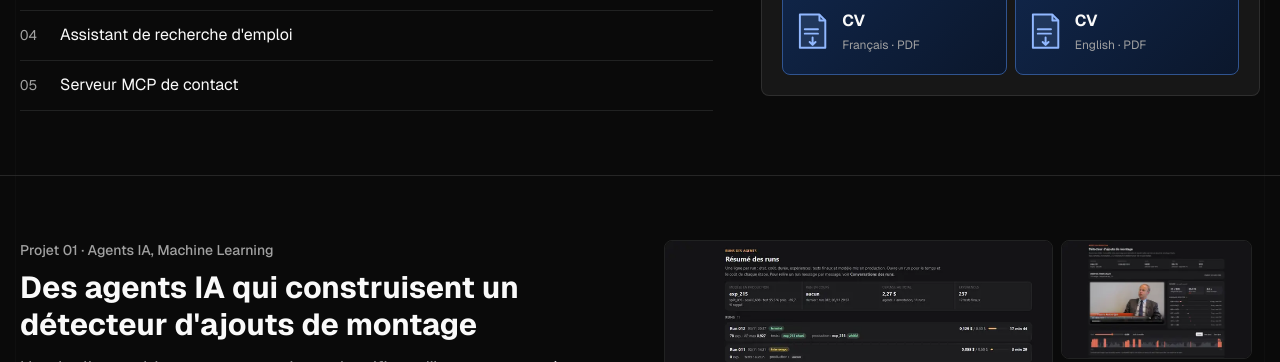
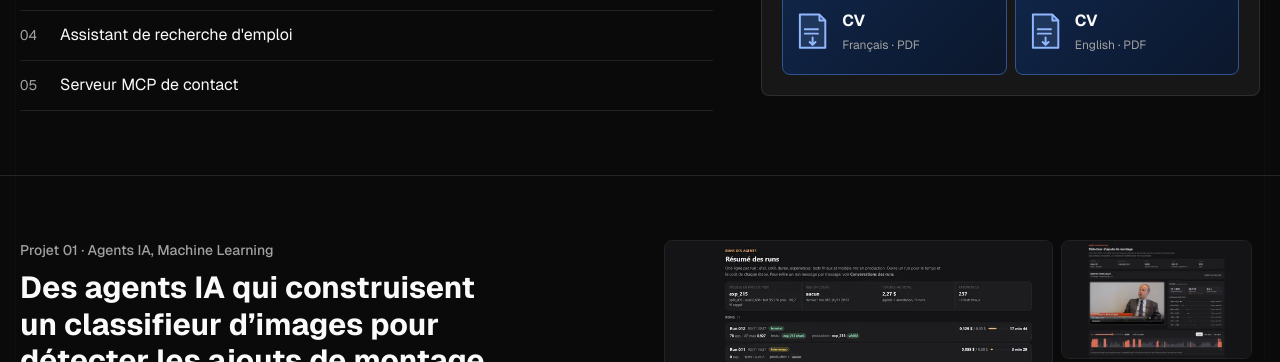
Before and after one commit to tangmomb/portfolio_ia, a plain HTML site: page index.html in a window 1280 px wide. Shown: the part 423-785 px from the top of the page. Drawn offline with Linux system fonts and the light colour scheme.

Commit message:
Préciser le titre du projet agents

```diff
--- a/index.html
+++ b/index.html
@@ -192,7 +192,8 @@
             <div class="project-text">
               <p class="eyebrow">Projet 01 · Agents IA, Machine Learning</p>
               <h2>
-                Des agents IA qui construisent un détecteur d'ajouts de montage
+                Des agents IA qui construisent un classifieur d’images pour
+                détecter les ajouts de montage
               </h2>
               <p class="lead">
                 Un pipeline multi-agents construit un classifieur d'images :
```
